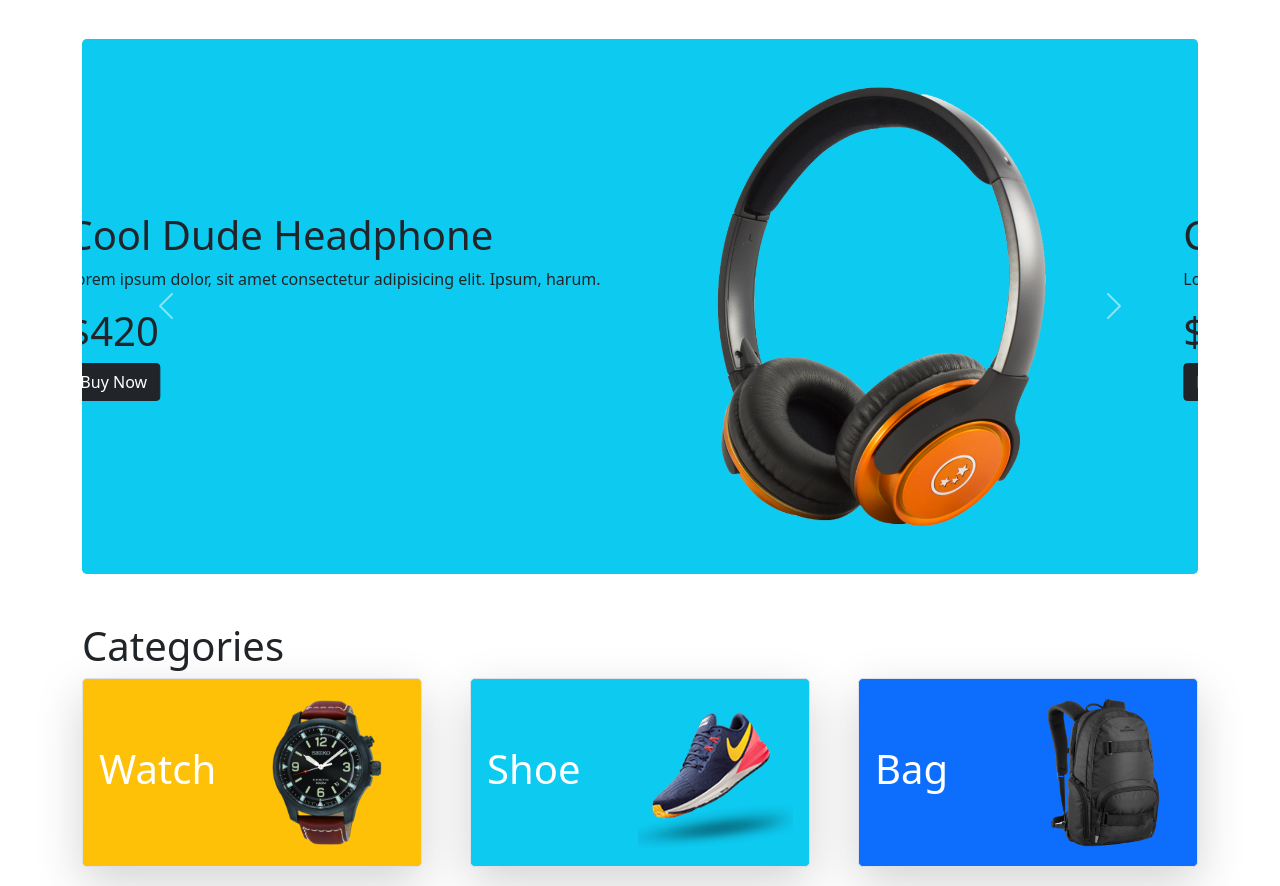
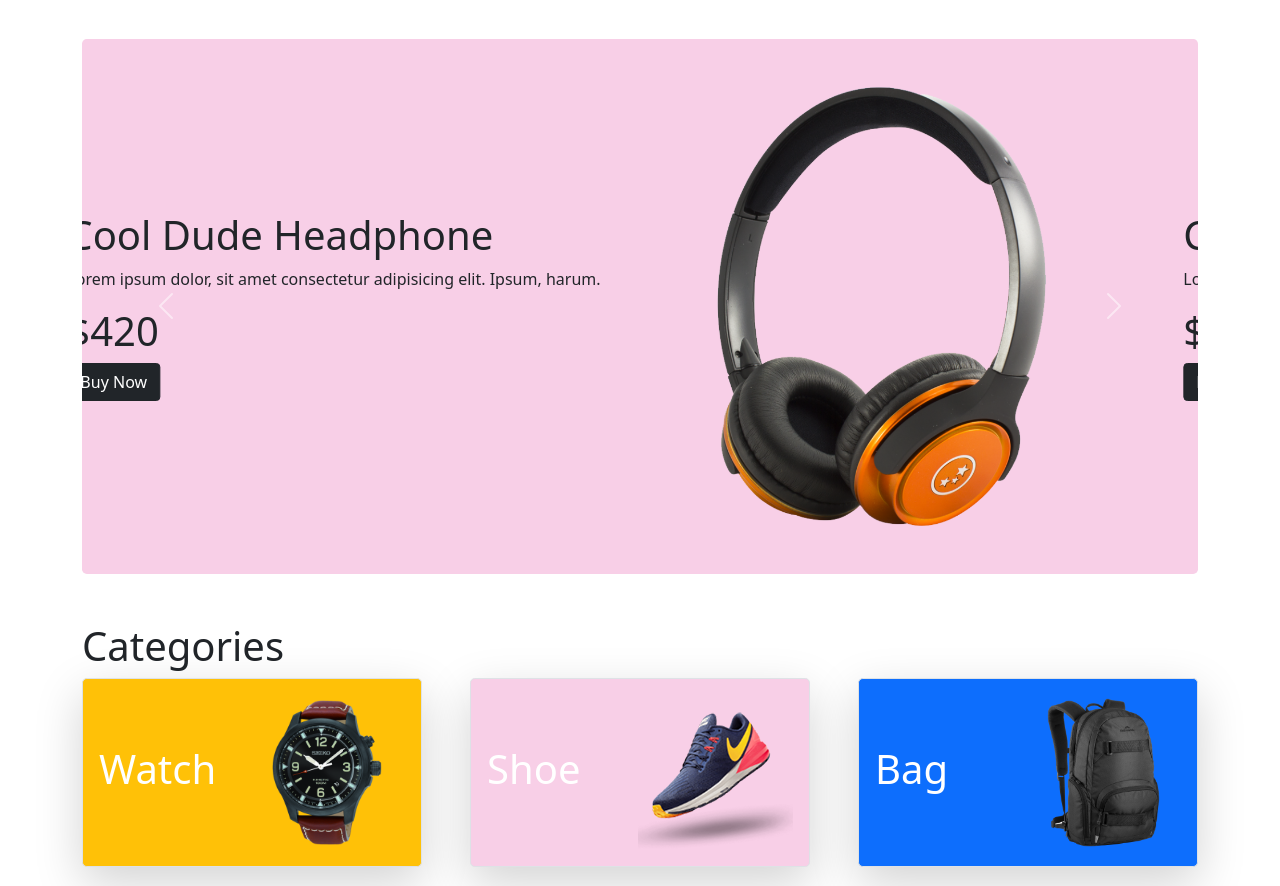
Before and after one commit to sangitdas/panda-commerce-bootstrap, a plain HTML site: page index.html in a window 1280 px wide. Shown: the part 66-952 px from the top of the page. Drawn offline with nearby package versions, Linux system fonts and the light colour scheme.

Commit message:
color added

```diff
--- a/index.html
+++ b/index.html
@@ -6,6 +6,7 @@
     <meta http-equiv="X-UA-Compatible" content="IE=edge">
     <meta name="viewport" content="width=device-width, initial-scale=1.0">
     <title>Panda</title>
+    <link rel="stylesheet" href="style.css">
     <link href="https://cdn.jsdelivr.net/npm/bootstrap@5.1.3/dist/css/bootstrap.min.css" rel="stylesheet"
         integrity="sha384-1BmE4kWBq78iYhFldvKuhfTAU6auU8tT94WrHftjDbrCEXSU1oBoqyl2QvZ6jIW3" crossorigin="anonymous">
 </head>
@@ -43,7 +44,7 @@
         <!-- image slider -->
         <section class="container mt-5">
             <div id="carouselExampleControls" class="carousel slide" data-bs-ride="carousel">
-                <div class="carousel-inner bg-info rounded-3">
+                <div class="carousel-inner info-background rounded-3">
                     <div class="carousel-item active">
                         <div class="row d-flex align-items-center p-5">
                             <div class="col-lg-7">
@@ -111,7 +112,7 @@
                 </div>
                 <div class="col-lg-4">
                     <div
-                        class="p-3 border bg-info d-flex align-items-center rounded-3 justify-content-between shadow-lg">
+                        class="p-3 border info-background d-flex align-items-center rounded-3 justify-content-between shadow-lg">
                         <h1 class="text-white">Shoe</h1>
                         <img src="images/categories/shoes.png" alt="">
                     </div>
@@ -223,7 +224,7 @@
         </section>
         <!-- Subscribe -->
         <section id="subscribe" style="height: 300px;"
-            class="container bg-info d-flex justify-content-center align-items-center my-5 rounded-3">
+            class="container info-background d-flex justify-content-center align-items-center my-5 rounded-3">
             <div>
                 <h1>LET'S STAY IN TOUCH</h1>
                 <p>Get updates on sales specials and more</p>
--- /dev/null
+++ b/style.css
@@ -0,0 +1,3 @@
+.info-background{
+    background-color: rgb(248, 207, 231) !important;
+}
```
